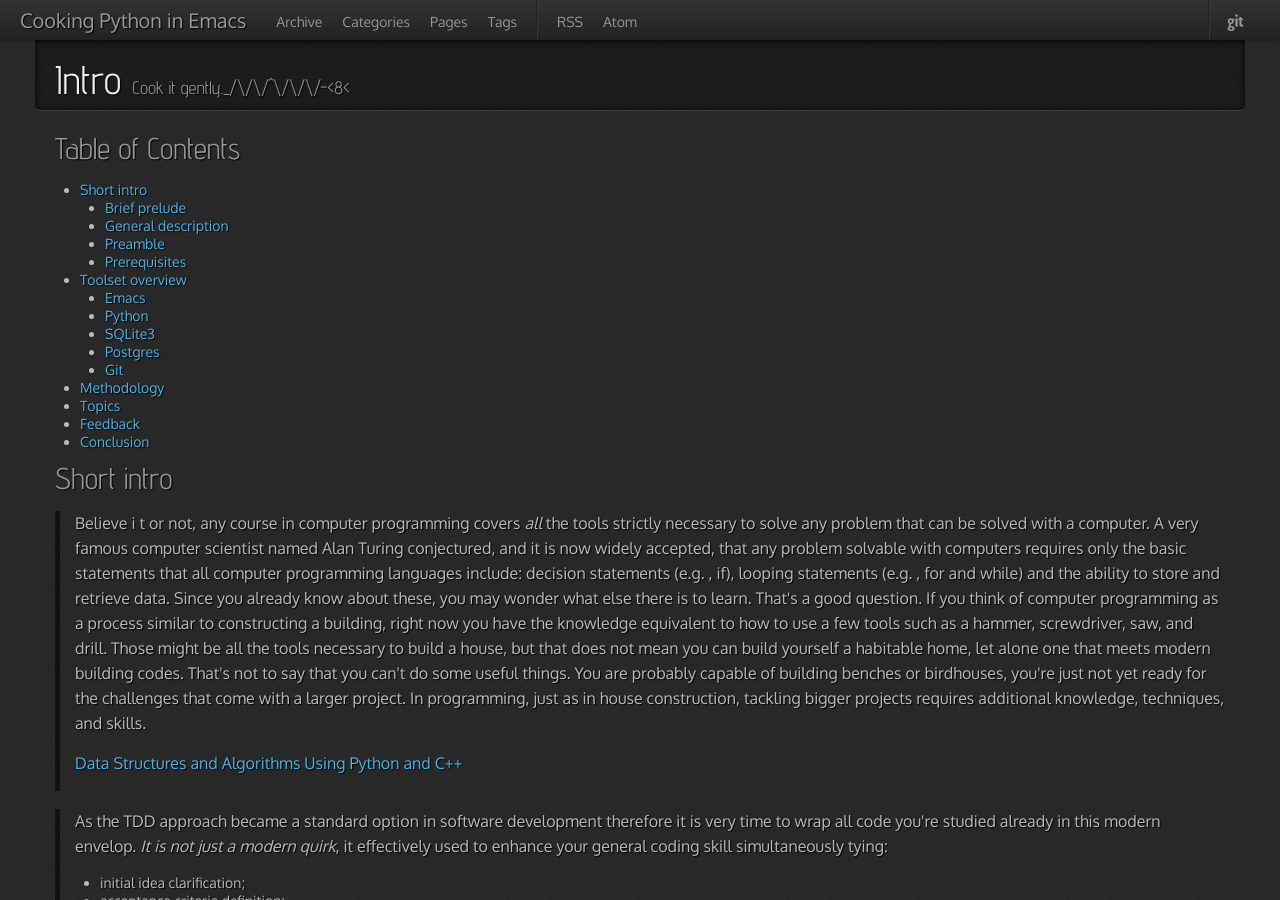
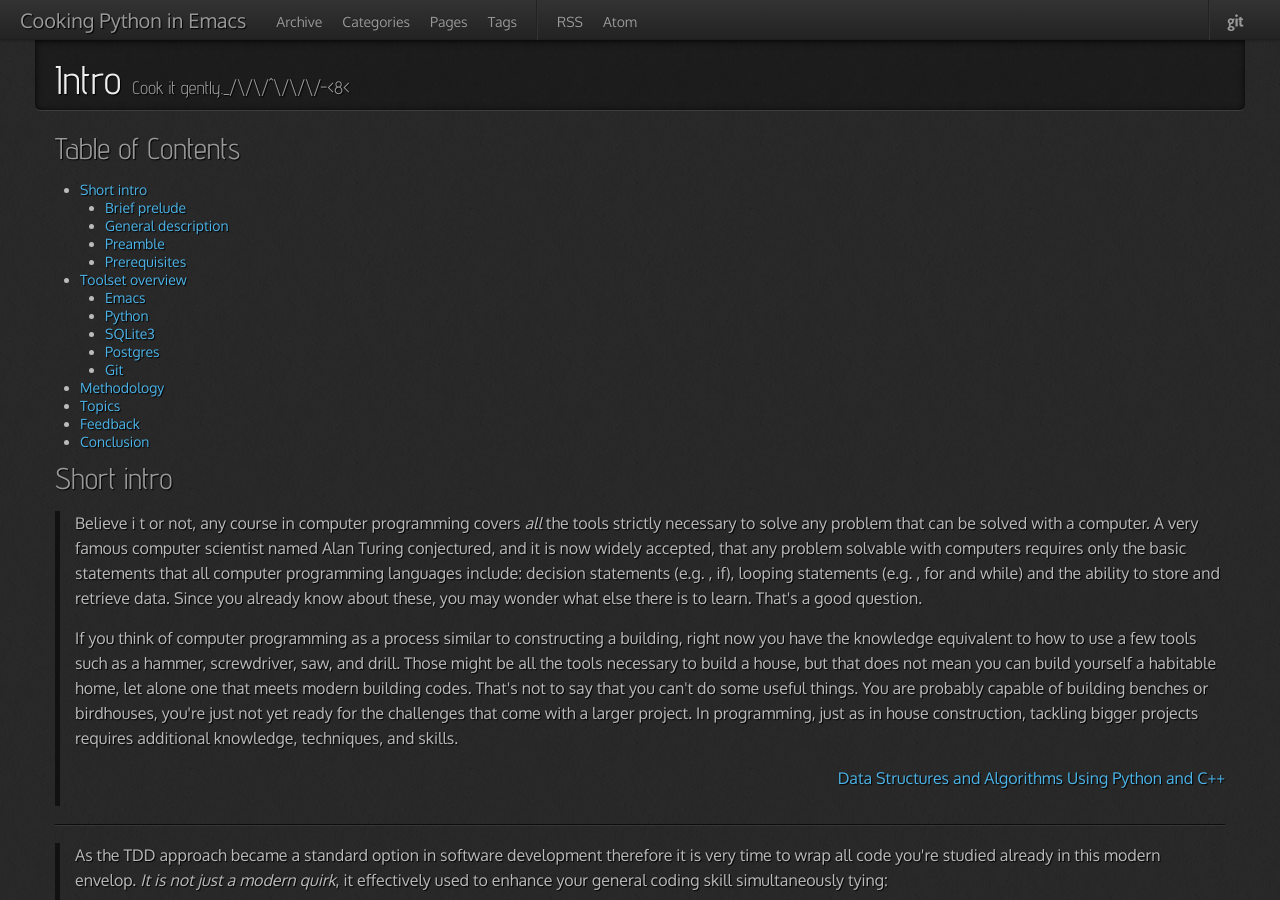
Before and after one commit to 0--key/0--key.github.io, a Jekyll site: the page built from _posts/2016-08-24-index.html, in a window 1280 px wide and 900 px high. Built offline with Jekyll 4.4.1, drawn with Linux system fonts in a browser that asks for light colours; nearby versions of some CDN libraries.

Commit message:
Cosmetic enhancement

```diff
--- a/_posts/2016-08-24-index.html
+++ b/_posts/2016-08-24-index.html
@@ -48,6 +48,9 @@ computer programming languages include: decision statements (e.g. , if), looping
 statements (e.g. , for and while) and the ability to store and retrieve data. Since
 you already know about these, you may wonder what else there is to learn. That's
 a good question.
+</p>
+
+<p>
 If you think of computer programming as a process similar to constructing a building,
 right now you have the knowledge equivalent to how to use a few tools such as a
 hammer, screwdriver, saw, and drill. Those might be all the tools necessary to build
@@ -58,14 +61,12 @@ just not yet ready for the challenges that come with a larger project.
 In programming, just as in house construction, tackling bigger projects requires
 additional knowledge, techniques, and skills.
 </p>
-<div class="RIGHT">
-<p>
-<a href="https://www.amazon.com/Data-Structures-Algorithms-Using-Python/dp/1590282337">Data Structures and Algorithms Using Python and C++</a>
+<p align="right">
+<a href="https://www.amazon.com/Data-Structures-Algorithms-Using-Python/dp/1590282337">
+Data Structures and Algorithms Using Python and C++</a>
 </p>
-
-</div>
 </blockquote>
-
+<hr  />
 <blockquote>
 <p>
 As the TDD approach became a standard option in software development
```
